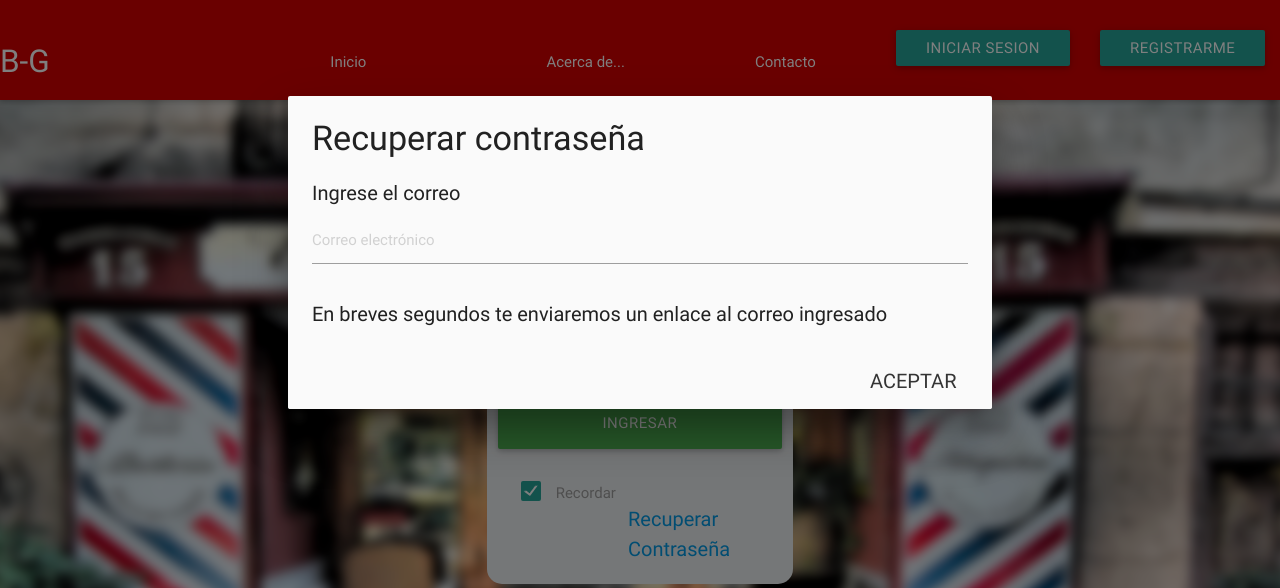
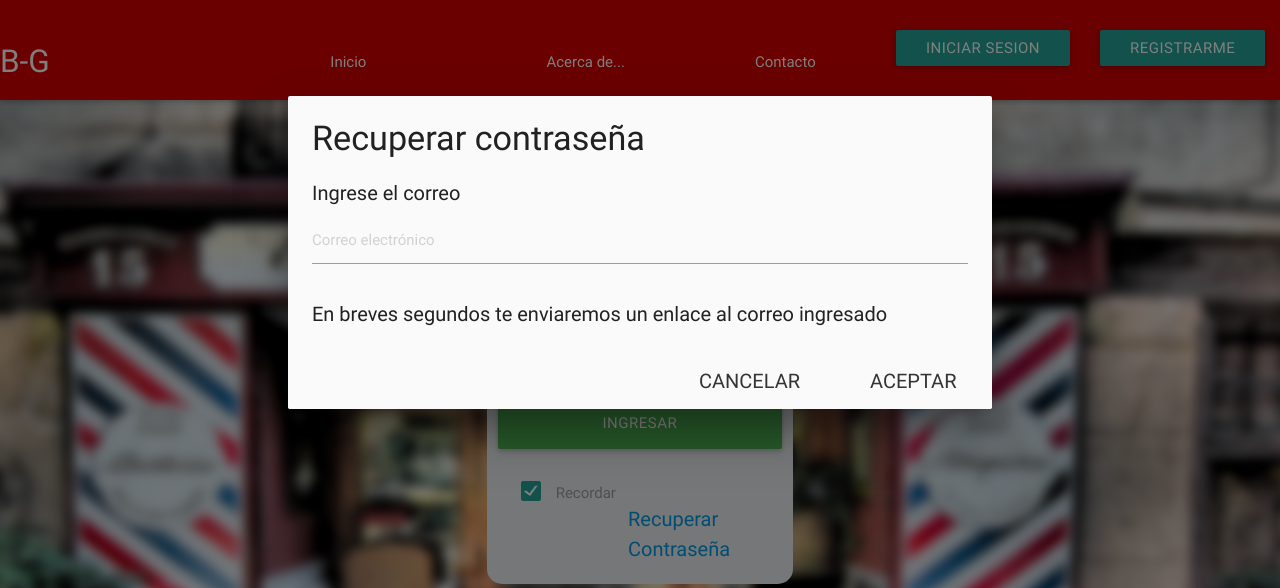
Before and after one commit to mgonza2276/Barber-Garage, a PHP site: page /Login.php in a window 1280 px wide, after a click on "Recuperar Contraseña". Shown: the top 588 px of the page. Run offline with PHP 8.4, Linux system fonts and the light colour scheme.

Commit message:
Recuperar_contraseña
cambios

```diff
--- a/View/Login.php
+++ b/View/Login.php
@@ -40,17 +40,20 @@
                         </div>
                         <div class="col l8 offset-l5 s12 " id="lgn-rec">
                         <a class="waves-effect waves-light modal-trigger" href="#modal1">Recuperar Contraseña</a>
+                        	<form action="" method="POST">
                         	<div id="modal1" class="modal">
                             	<div class="modal-content">
                               		<h4>Recuperar contraseña</h4>
                               		<p>Ingrese el correo </p>
-                              <input type="text" placeholder="Correo electrónico" name="Correo"/>
+                              		<input type="email" placeholder="Correo electrónico" name="Correo"/>
                               		<p>En breves segundos te enviaremos un enlace al correo ingresado</p>
                             	</div>
                             	<div class="modal-footer">
                               		<a href="#!" class=" modal-action modal-close waves-effect waves-green btn-flat">Aceptar</a>
+                              		<a id="btncrc" href="#!" class=" modal-action modal-close waves-effect waves-green btn-flat">Cancelar</a>
                             	</div>
                         	</div>
+                        	</form>
                         </div>
 
       			</form>
--- a/View/estilos.css
+++ b/View/estilos.css
@@ -62,6 +62,9 @@
 	margin-left: 80px;
 }
 
+#btncrc{
+	margin-right: 10px;
+}
 /*.contenedor{
 	width: 960px
 }*/
```
Lines whose indentation alone changed are shown as unchanged.
